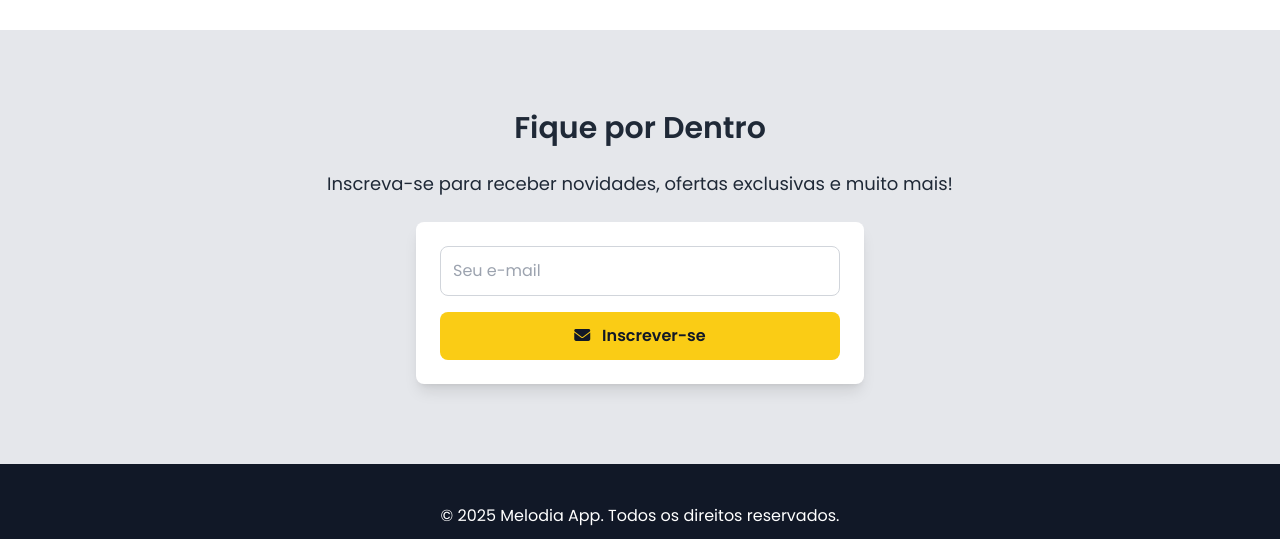
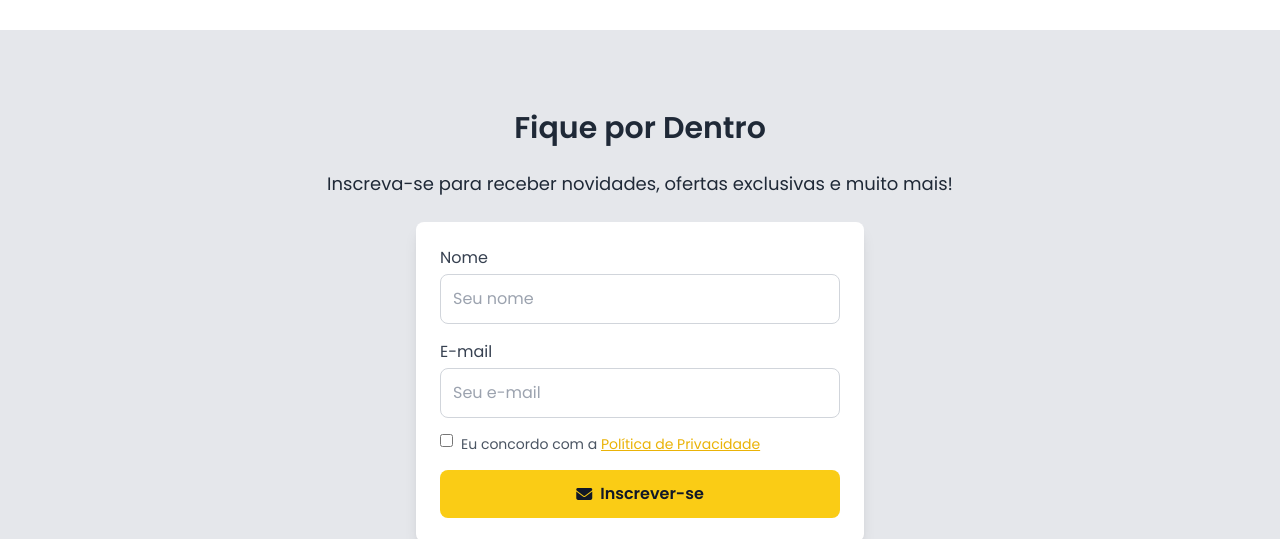
Before and after one commit to Matheus-zgld/CP05-FrontEnd, a plain HTML site: page index.html in a window 1280 px wide. Shown: the part 2478-3017 px from the top of the page. Drawn offline with nearby package versions, Linux system fonts and the light colour scheme.

Commit message:
Melhora no formulario

```diff
--- a/index.html
+++ b/index.html
@@ -155,13 +155,32 @@
         <div class="container mx-auto text-center">
             <h2 class="text-3xl font-semibold mb-6">Fique por Dentro</h2>
             <p class="text-lg mb-6">Inscreva-se para receber novidades, ofertas exclusivas e muito mais!</p>
-            <form action="#" method="POST" class="max-w-md mx-auto bg-white p-6 rounded-lg shadow-lg">
-                <input type="email" placeholder="Seu e-mail" class="w-full p-3 mb-4 border border-gray-300 rounded-lg" required>
-                <button type="submit" class="w-full bg-yellow-400 text-gray-900 font-bold py-3 rounded-lg hover:bg-yellow-300 transition duration-300">
-                    <i class="fas fa-envelope mr-2"></i> Inscrever-se
+            <form class="max-w-md mx-auto bg-white p-6 rounded-lg shadow-lg flex flex-col gap-4" id="newsletter-form" autocomplete="off">
+                <div class="flex flex-col items-start">
+                    <label for="name" class="mb-1 font-medium text-gray-700">Nome</label>
+                    <input type="text" id="name" name="name" placeholder="Seu nome" class="w-full p-3 border border-gray-300 rounded-lg focus:outline-none focus:ring-2 focus:ring-yellow-400" required>
+                </div>
+                <div class="flex flex-col items-start">
+                    <label for="email" class="mb-1 font-medium text-gray-700">E-mail</label>
+                    <input type="email" id="email" name="email" placeholder="Seu e-mail" class="w-full p-3 border border-gray-300 rounded-lg focus:outline-none focus:ring-2 focus:ring-yellow-400" required>
+                </div>
+                <div class="flex items-start">
+                    <input type="checkbox" id="privacy" name="privacy" class="mr-2" required>
+                    <label for="privacy" class="text-sm text-gray-600">Eu concordo com a <a href="#" class="text-yellow-500 underline hover:text-yellow-600">Política de Privacidade</a></label>
+                </div>
+                <button type="submit" class="w-full bg-yellow-400 text-gray-900 font-bold py-3 rounded-lg hover:bg-yellow-300 transition duration-300 flex items-center justify-center gap-2">
+                    <i class="fas fa-envelope"></i> Inscrever-se
                 </button>
+                <p id="form-message" class="text-green-600 text-sm mt-2 hidden">Inscrição realizada com sucesso!</p>
             </form>
         </div>
+        <script>
+            document.getElementById('newsletter-form').addEventListener('submit', function(e) {
+                e.preventDefault();
+                document.getElementById('form-message').classList.remove('hidden');
+                this.reset();
+            });
+        </script>
     </section>
 
     <footer class="py-10 bg-gray-900 text-white text-center">
```
